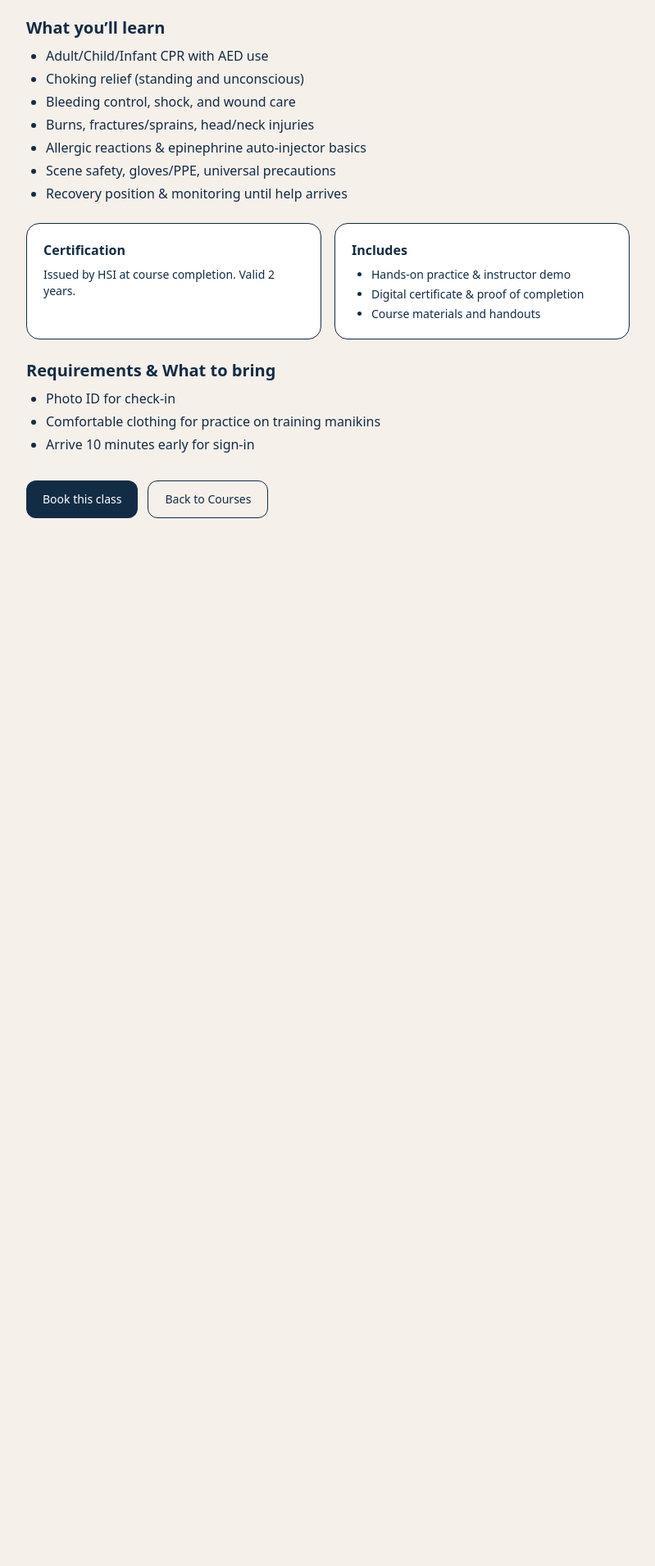
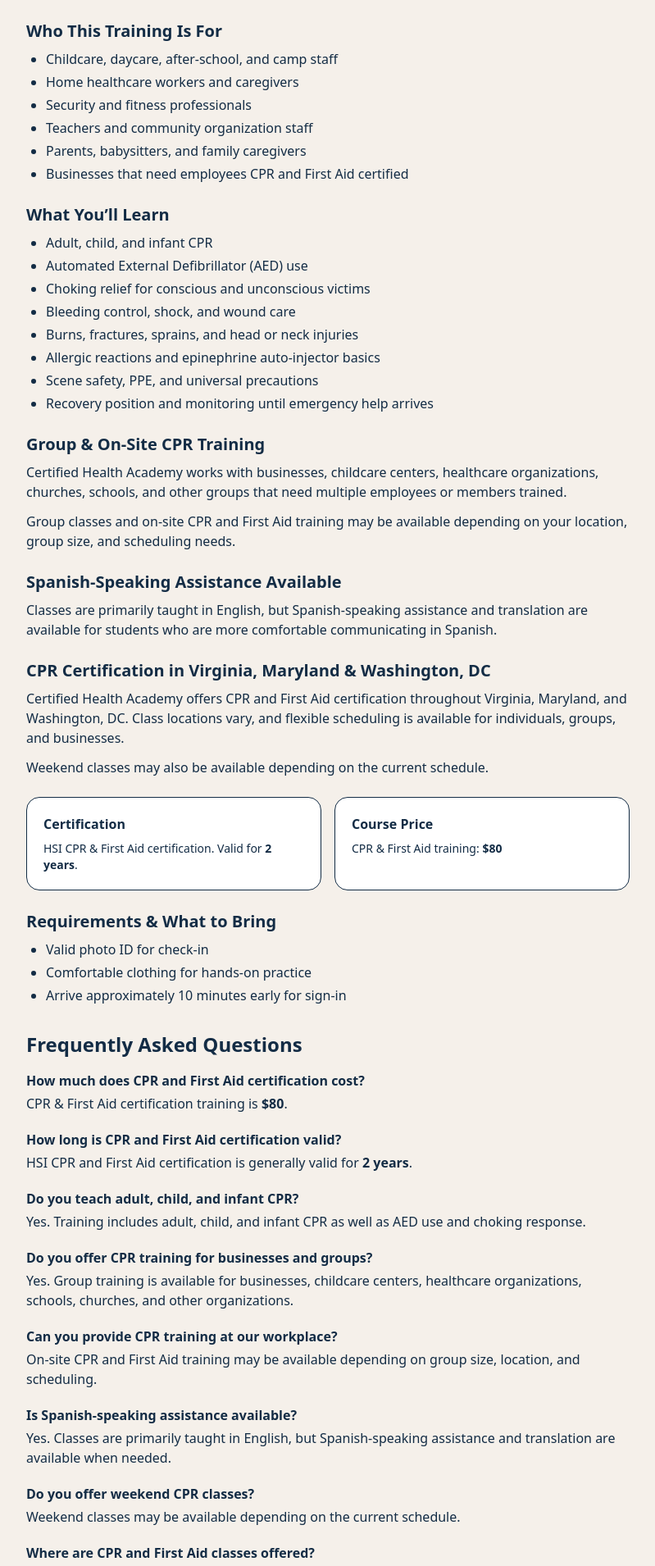
Before and after one commit to Vicdamone2223/certified-health-academy, a Next.js app: page /courses/cpr-first-aid in a window 1280 px wide. Shown: the part 887-2797 px from the top of the page at 82% size, without its empty margins (240-1039 px from the left). Before the commit the page ends 1559 px from the top, so only its background shows below. Built offline with nearby package versions, Linux system fonts and the light colour scheme.

Commit message:
Improve CPR First Aid page SEO

```diff
--- a/src/app/courses/cpr-first-aid/page.tsx
+++ b/src/app/courses/cpr-first-aid/page.tsx
@@ -3,29 +3,29 @@ import Image from "next/image";
 
 export const metadata = {
   title:
-    "CPR & First Aid Certification — Virginia, Maryland & DC | Certified Health Academy",
+    "CPR & First Aid Certification in VA, MD & DC | Certified Health Academy",
   description:
-    "HSI-accredited CPR & First Aid certification for $65. Hands-on training in CPR, AED use, choking relief, and bleeding control. Classes available in English & Spanish. Renew every 2 years.",
+    "Hands-on CPR, AED and First Aid certification training in Virginia, Maryland and Washington, DC. HSI-accredited classes, group and on-site training, weekend availability and Spanish-speaking assistance.",
   alternates: {
     canonical: "https://certifiedhealthacademy.com/courses/cpr-first-aid",
   },
 };
 
 export default function CPRFirstAidPage() {
-  // ---- JSON-LD objects (you can tweak values anytime) ----
   const courseJsonLd = {
     "@context": "https://schema.org",
     "@type": "Course",
     name: "CPR & First Aid Certification",
     description:
-      "HSI-accredited CPR & First Aid course with hands-on training in CPR, AED use, choking relief, bleeding control, and emergency response. Certificate valid for 2 years.",
-    inLanguage: ["en", "es"],
+      "Hands-on CPR, AED and First Aid certification training for childcare staff, caregivers, businesses, parents and community members throughout Virginia, Maryland and Washington, DC.",
+    inLanguage: "en",
     courseMode: "InPerson",
-    educationalCredentialAwarded: "HSI CPR & First Aid Certificate (2 years)",
+    educationalCredentialAwarded: "HSI CPR & First Aid Certificate",
     provider: {
       "@type": "Organization",
       name: "Certified Health Academy",
       url: "https://certifiedhealthacademy.com",
+      telephone: "+1-571-288-5615",
     },
     offers: {
       "@type": "Offer",
@@ -49,7 +49,7 @@ export default function CPRFirstAidPage() {
       {
         "@type": "ListItem",
         position: 2,
-        name: "CPR & First Aid",
+        name: "CPR & First Aid Certification",
         item: "https://certifiedhealthacademy.com/courses/cpr-first-aid",
       },
     ],
@@ -57,21 +57,27 @@ export default function CPRFirstAidPage() {
 
   return (
     <main className="mx-auto max-w-3xl px-4 py-10">
-      <Link href="/courses" className="text-sm text-[var(--accent)] hover:underline">
+      <Link
+        href="/courses"
+        className="text-sm text-[var(--accent)] hover:underline"
+      >
         ← Back to Courses
       </Link>
 
       <header className="mt-2">
-        <h1 className="text-3xl font-extrabold">CPR &amp; First Aid</h1>
+        <h1 className="text-3xl font-extrabold">
+          CPR & First Aid Certification in Virginia, Maryland & DC
+        </h1>
+
         <p className="mt-2 text-[color-mix(in_srgb,var(--brand)_70%,black_30%)]">
-          <strong>$80</strong> · HSI accredited · Renewal: every <strong>2 years</strong>
+          <strong>$80</strong> · HSI-accredited training · Valid for{" "}
+          <strong>2 years</strong> · Group and on-site options available
         </p>
 
-        {/* Banner image */}
         <div className="relative mt-4 aspect-[16/9] w-full overflow-hidden rounded-2xl border border-[color-mix(in_srgb,var(--brand)_10%,transparent)]">
           <Image
             src="/cpr2.jpg"
-            alt="Hands-on CPR & First Aid practice"
+            alt="Hands-on CPR and First Aid certification training"
             fill
             className="object-cover"
             sizes="(min-width:768px) 768px, 100vw"
@@ -81,80 +87,266 @@ export default function CPRFirstAidPage() {
       </header>
 
       <section className="mt-6">
-        <h2 className="text-xl font-semibold">Overview</h2>
+        <h2 className="text-xl font-semibold">
+          Hands-On CPR, AED & First Aid Training
+        </h2>
+
         <p className="mt-2">
-          Practical, hands-on training for real emergencies. You’ll practice chest
-          compressions, rescue breaths, AED use, and the essentials of first aid so you’re
-          confident when it counts.
+          Certified Health Academy provides CPR and First Aid certification
+          training for individuals, caregivers, childcare staff, businesses,
+          parents, and community organizations throughout Virginia, Maryland,
+          and Washington, DC.
+        </p>
+
+        <p className="mt-3">
+          Students receive practical, hands-on instruction in CPR, AED use,
+          choking response, bleeding control, and other emergency first aid
+          skills so they can respond with greater confidence when an emergency
+          happens.
         </p>
       </section>
 
       <section className="mt-6">
-        <h2 className="text-xl font-semibold">Who it’s for</h2>
+        <h2 className="text-xl font-semibold">Who This Training Is For</h2>
+
         <ul className="mt-2 list-disc space-y-1 pl-6">
-          <li>Childcare, after-school, and camp staff</li>
-          <li>Security, fitness, retail, community volunteers</li>
-          <li>Parents, caregivers, babysitters</li>
+          <li>Childcare, daycare, after-school, and camp staff</li>
+          <li>Home healthcare workers and caregivers</li>
+          <li>Security and fitness professionals</li>
+          <li>Teachers and community organization staff</li>
+          <li>Parents, babysitters, and family caregivers</li>
+          <li>Businesses that need employees CPR and First Aid certified</li>
         </ul>
       </section>
 
       <section className="mt-6">
-        <h2 className="text-xl font-semibold">What you’ll learn</h2>
+        <h2 className="text-xl font-semibold">What You’ll Learn</h2>
+
         <ul className="mt-2 list-disc space-y-1 pl-6">
-          <li>Adult/Child/Infant CPR with AED use</li>
-          <li>Choking relief (standing and unconscious)</li>
+          <li>Adult, child, and infant CPR</li>
+          <li>Automated External Defibrillator (AED) use</li>
+          <li>Choking relief for conscious and unconscious victims</li>
           <li>Bleeding control, shock, and wound care</li>
-          <li>Burns, fractures/sprains, head/neck injuries</li>
-          <li>Allergic reactions &amp; epinephrine auto-injector basics</li>
-          <li>Scene safety, gloves/PPE, universal precautions</li>
-          <li>Recovery position &amp; monitoring until help arrives</li>
+          <li>Burns, fractures, sprains, and head or neck injuries</li>
+          <li>Allergic reactions and epinephrine auto-injector basics</li>
+          <li>Scene safety, PPE, and universal precautions</li>
+          <li>Recovery position and monitoring until emergency help arrives</li>
         </ul>
+      </section>
+
+      <section className="mt-6">
+        <h2 className="text-xl font-semibold">
+          Group & On-Site CPR Training
+        </h2>
+
+        <p className="mt-2">
+          Certified Health Academy works with businesses, childcare centers,
+          healthcare organizations, churches, schools, and other groups that
+          need multiple employees or members trained.
+        </p>
+
+        <p className="mt-3">
+          Group classes and on-site CPR and First Aid training may be available
+          depending on your location, group size, and scheduling needs.
+        </p>
+      </section>
+
+      <section className="mt-6">
+        <h2 className="text-xl font-semibold">
+          Spanish-Speaking Assistance Available
+        </h2>
+
+        <p className="mt-2">
+          Classes are primarily taught in English, but Spanish-speaking
+          assistance and translation are available for students who are more
+          comfortable communicating in Spanish.
+        </p>
+      </section>
+
+      <section className="mt-6">
+        <h2 className="text-xl font-semibold">
+          CPR Certification in Virginia, Maryland & Washington, DC
+        </h2>
+
+        <p className="mt-2">
+          Certified Health Academy offers CPR and First Aid certification
+          throughout Virginia, Maryland, and Washington, DC. Class locations
+          vary, and flexible scheduling is available for individuals, groups,
+          and businesses.
+        </p>
+
+        <p className="mt-3">
+          Weekend classes may also be available depending on the current
+          schedule.
+        </p>
       </section>
 
       <section className="mt-6 grid gap-4 sm:grid-cols-2">
         <div className="rounded-2xl border bg-white p-5">
           <h3 className="font-semibold">Certification</h3>
           <p className="mt-2 text-sm">
-            Issued by HSI at course completion. Valid 2 years.
+            HSI CPR & First Aid certification. Valid for{" "}
+            <strong>2 years</strong>.
           </p>
         </div>
+
         <div className="rounded-2xl border bg-white p-5">
-          <h3 className="font-semibold">Includes</h3>
-          <ul className="mt-2 list-disc space-y-1 pl-6 text-sm">
-            <li>Hands-on practice &amp; instructor demo</li>
-            <li>Digital certificate &amp; proof of completion</li>
-            <li>Course materials and handouts</li>
-          </ul>
+          <h3 className="font-semibold">Course Price</h3>
+          <p className="mt-2 text-sm">
+            CPR & First Aid training: <strong>$80</strong>
+          </p>
         </div>
       </section>
 
       <section className="mt-6">
-        <h2 className="text-xl font-semibold">Requirements &amp; What to bring</h2>
+        <h2 className="text-xl font-semibold">
+          Requirements & What to Bring
+        </h2>
+
         <ul className="mt-2 list-disc space-y-1 pl-6">
-          <li>Photo ID for check-in</li>
-          <li>Comfortable clothing for practice on training manikins</li>
-          <li>Arrive 10 minutes early for sign-in</li>
+          <li>Valid photo ID for check-in</li>
+          <li>Comfortable clothing for hands-on practice</li>
+          <li>Arrive approximately 10 minutes early for sign-in</li>
         </ul>
+      </section>
+
+      <section className="mt-8">
+        <h2 className="text-2xl font-bold">Frequently Asked Questions</h2>
+
+        <div className="mt-4 space-y-5">
+          <div>
+            <h3 className="font-semibold">
+              How much does CPR and First Aid certification cost?
+            </h3>
+            <p className="mt-1">
+              CPR & First Aid certification training is{" "}
+              <strong>$80</strong>.
+            </p>
+          </div>
+
+          <div>
+            <h3 className="font-semibold">
+              How long is CPR and First Aid certification valid?
+            </h3>
+            <p className="mt-1">
+              HSI CPR and First Aid certification is generally valid for{" "}
+              <strong>2 years</strong>.
+            </p>
+          </div>
+
+          <div>
+            <h3 className="font-semibold">
+              Do you teach adult, child, and infant CPR?
+            </h3>
+            <p className="mt-1">
+              Yes. Training includes adult, child, and infant CPR as well as AED
+              use and choking response.
+            </p>
+          </div>
+
+          <div>
+            <h3 className="font-semibold">
+              Do you offer CPR training for businesses and groups?
+            </h3>
+            <p className="mt-1">
+              Yes. Group training is available for businesses, childcare
+              centers, healthcare organizations, schools, churches, and other
+              organizations.
+            </p>
+          </div>
+
+          <div>
+            <h3 className="font-semibold">
+              Can you provide CPR training at our workplace?
+            </h3>
+            <p className="mt-1">
+              On-site CPR and First Aid training may be available depending on
+              group size, location, and scheduling.
+            </p>
+          </div>
+
+          <div>
+            <h3 className="font-semibold">
+              Is Spanish-speaking assistance available?
+            </h3>
+            <p className="mt-1">
+              Yes. Classes are primarily taught in English, but
+              Spanish-speaking assistance and translation are available when
+              needed.
+            </p>
+          </div>
+
+          <div>
+            <h3 className="font-semibold">
+              Do you offer weekend CPR classes?
+            </h3>
+            <p className="mt-1">
+              Weekend classes may be available depending on the current
+              schedule.
+            </p>
+          </div>
+
+          <div>
+            <h3 className="font-semibold">
+              Where are CPR and First Aid classes offered?
+            </h3>
+            <p className="mt-1">
+              Class locations vary throughout Virginia, Maryland, and
+              Washington, DC.
+            </p>
+          </div>
+        </div>
+      </section>
+
+      <section className="mt-8 rounded-2xl border p-5">
+        <h2 className="text-xl font-semibold">
+          Schedule CPR & First Aid Certification
+        </h2>
+
+        <p className="mt-2">
+          Whether you need certification for work, childcare, caregiving,
+          personal preparedness, or an entire staff, Certified Health Academy
+          can help you find an upcoming class or arrange group training.
+        </p>
+
+        <p className="mt-3">
+          Questions? Call{" "}
+          <a
+            href="tel:+15712885615"
+            className="font-semibold text-[var(--accent)] hover:underline"
+          >
+            571-288-5615
+          </a>
+          .
+        </p>
       </section>
 
       <div className="mt-8 flex flex-col gap-3 sm:flex-row">
         <Link href="/schedule" className="btn btn-primary">
-          Book this class
+          Book This Class
         </Link>
+
+        <Link href="/contact" className="btn btn-outline">
+          Contact Us
+        </Link>
+
         <Link href="/courses" className="btn btn-outline">
-          Back to Courses
+          View All Courses
         </Link>
       </div>
 
-      {/* ---------- JSON-LD: Course + Breadcrumbs ---------- */}
       <script
         type="application/ld+json"
-        // Note: JSON.stringify ensures valid JSON in the script tag
-        dangerouslySetInnerHTML={{ __html: JSON.stringify(courseJsonLd) }}
+        dangerouslySetInnerHTML={{
+          __html: JSON.stringify(courseJsonLd),
+        }}
       />
+
       <script
         type="application/ld+json"
-        dangerouslySetInnerHTML={{ __html: JSON.stringify(breadcrumbsJsonLd) }}
+        dangerouslySetInnerHTML={{
+          __html: JSON.stringify(breadcrumbsJsonLd),
+        }}
       />
     </main>
   );
```
